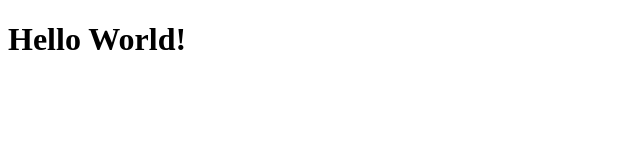
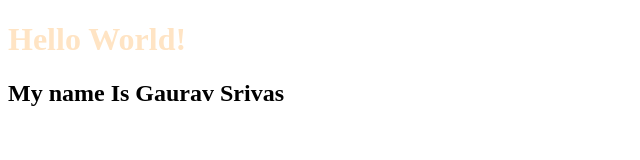
Before and after one commit to gaurav-codr-95/LetsLearnGit, a plain HTML site: page index.html in a window 1280 px wide. Shown: the whole page, without its empty margins (0-640 px from the left). Drawn offline with Linux system fonts and the light colour scheme.

Commit message:
Linked style.css

```diff
--- a/index.html
+++ b/index.html
@@ -5,8 +5,10 @@
     <meta http-equiv="X-UA-Compatible" content="IE=edge">
     <meta name="viewport" content="width=device-width, initial-scale=1.0">
     <title>Document</title>
+<link rel="stylesheet" href="style.css">
 </head>
 <body>
     <h1>Hello World!</h1>
+    <h2>My name Is Gaurav Srivas</h2>
 </body>
 </html>
--- a/style.css
+++ b/style.css
@@ -0,0 +1,3 @@
+h1{
+    color: bisque;
+}
```
